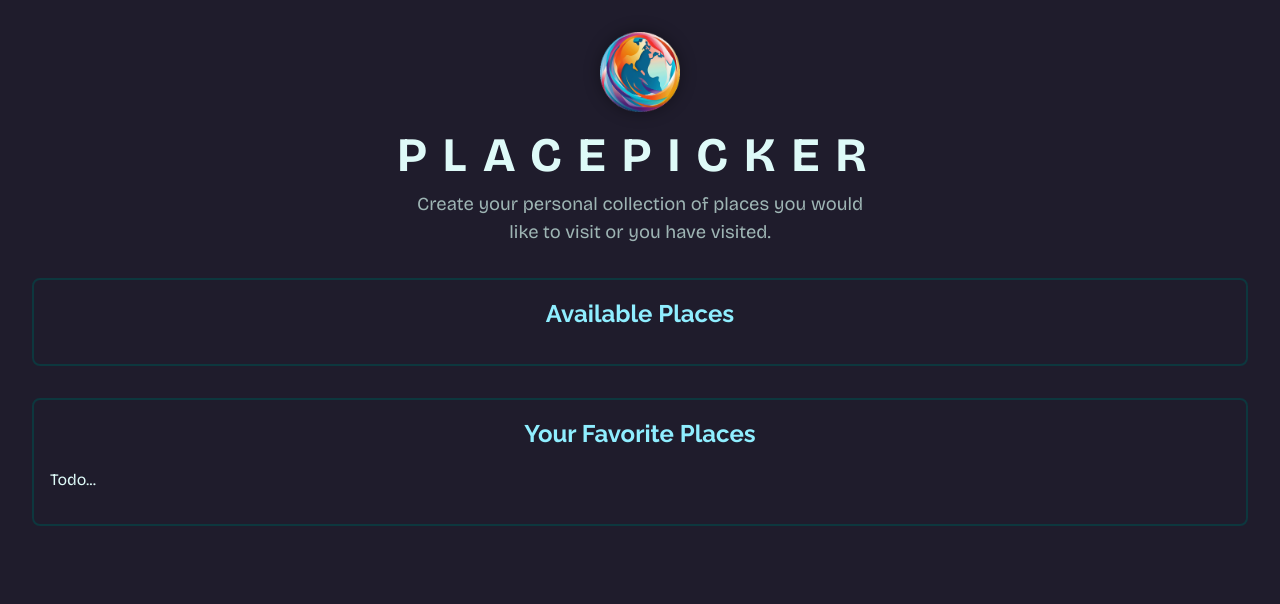
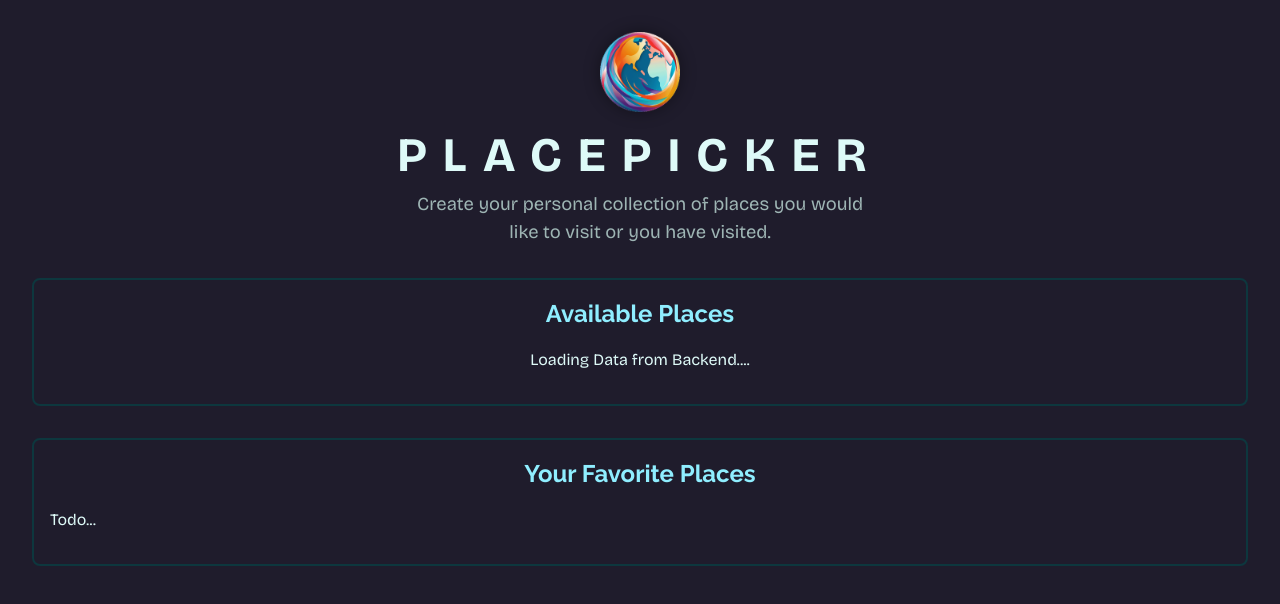
Before and after one commit to SaadMahmood1122/Angular-Project-Section-12-HttpRequestAndResponse, an Angular app: page / in a window 1280 px wide. Shown: the top 604 px of the page. Built offline with nearby package versions, Linux system fonts and the light colour scheme; no server answers.

Commit message:
Showing a Loading Fallback

```diff
--- a/src/app/places/available-places/available-places.component.html
+++ b/src/app/places/available-places/available-places.component.html
@@ -1,5 +1,7 @@
 <app-places-container title="Available Places">
-  @if (places()) {
+  @if (isLoadingData()) {
+  <p class="fallback-text">Loading Data from Backend....</p>
+  } @if (places()) {
   <app-places [places]="places()!" />
   } @else if (places()?.length === 0) {
   <p class="fallback-text">Unfortunately, no places could be found.</p>
--- a/src/app/places/available-places/available-places.component.ts
+++ b/src/app/places/available-places/available-places.component.ts
@@ -16,10 +16,11 @@ import { map } from 'rxjs';
 export class AvailablePlacesComponent implements OnInit {
   places = signal<Place[] | undefined>(undefined);
   private destroyRef = inject(DestroyRef);
-
+  isLoadingData = signal<boolean>(false);
   private httpClient = inject(HttpClient);
   // Sending http get request
   ngOnInit(): void {
+    this.isLoadingData.set(true);
     const subscription = this.httpClient
       .get<{ places: Place[] }>('http://localhost:3000/places')
       .pipe(map((respData) => respData.places))
@@ -28,7 +29,11 @@ export class AvailablePlacesComponent implements OnInit {
           console.log(places);
           this.places.set(places);
         },
+        complete: () => {
+          this.isLoadingData.set(false);
+        },
       });
+
     // not necessory but good practice when component not using
     this.destroyRef.onDestroy(() => {
       subscription.unsubscribe();
```
